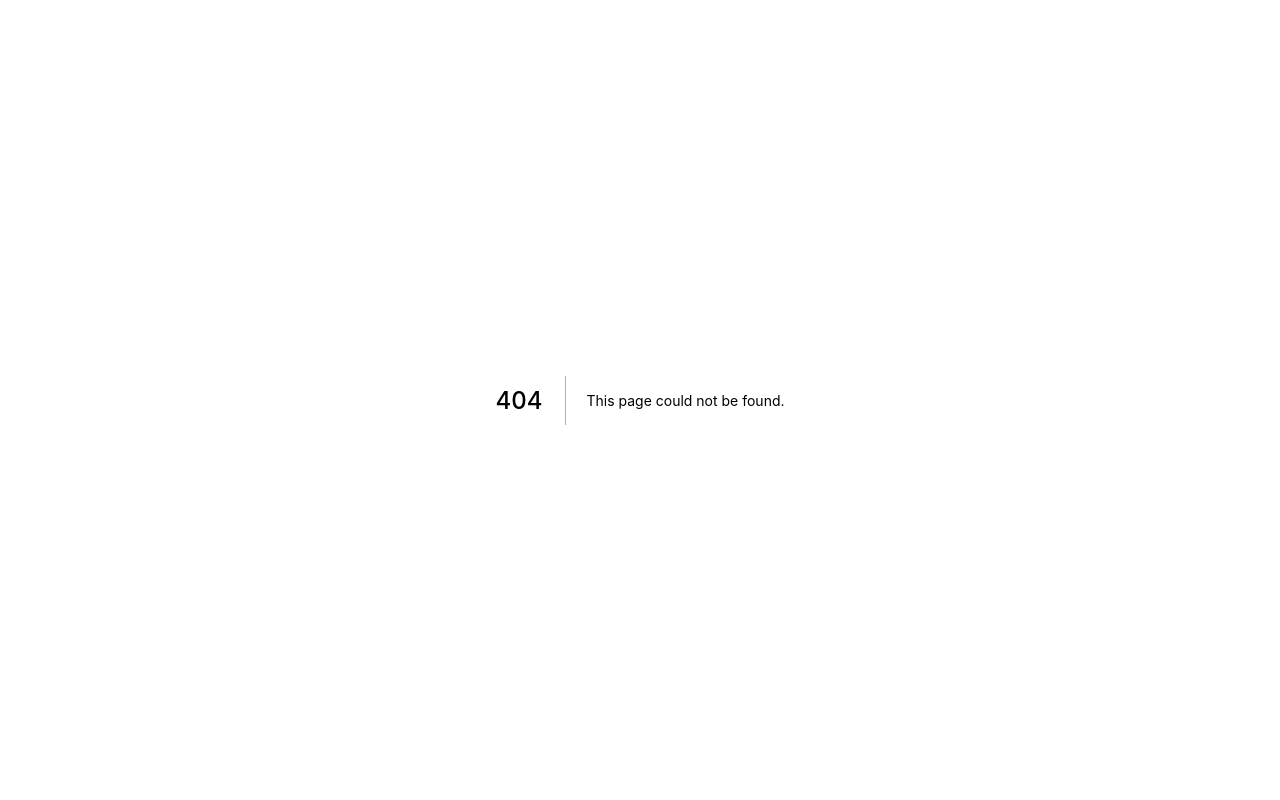
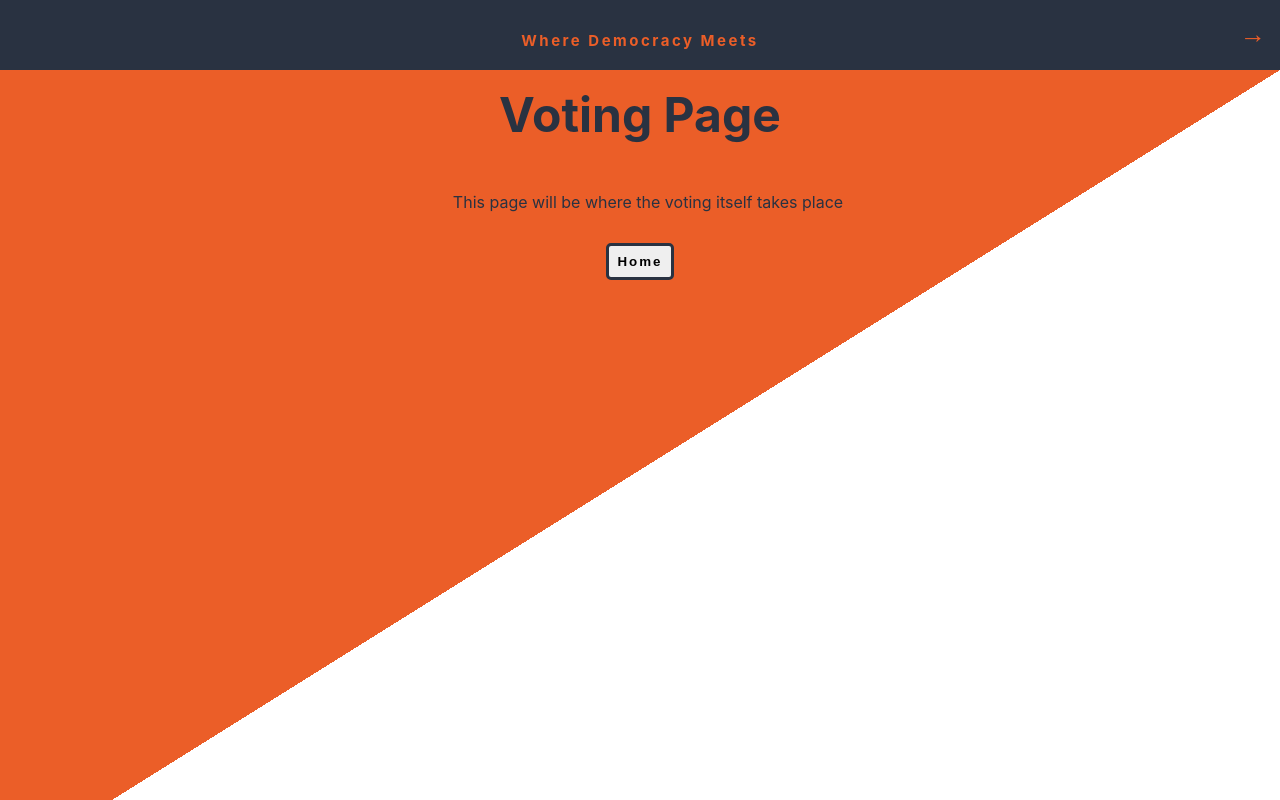
Before and after one commit to aaspinwall/collab, a Next.js app in the folder frontend/: page /room/voting-room in a window 1280 px wide. Before the commit this address had no page. Shown: the top 800 px of the page. Built offline with nearby package versions, Linux system fonts and the light colour scheme.

Commit message:
Pages / Routes Added

```diff
--- a/frontend/components/ui/navbar/index.js
+++ b/frontend/components/ui/navbar/index.js
@@ -29,7 +29,7 @@ const Navbar = () => {
 						<a>Start a Vote</a>
 					</Link>
 					{/* Temp href for the time being until pages are set up */}
-					<Link href="/temp/temp-landing">
+					<Link href="/landing">
 						<a>Temp Landing</a>
 					</Link>
 				</div>
--- /dev/null
+++ b/frontend/pages/room/voting-room.js
@@ -0,0 +1,58 @@
+import Link from "next/link";
+import styled from "styled-components";
+import Layout from "../../components/layout";
+
+export default function LandingPage() {
+  return (
+    <Layout title="Now Voting!">
+      <Container>
+        <Header>Voting Page</Header>
+        <Description>
+          This page will be where the voting itself takes place
+        </Description>
+		<Link href="/landing">
+          <Button>Home</Button>
+        </Link>
+      </Container>
+    </Layout>
+  );
+}
+
+const Container = styled.div`
+  /* background-color: #eb5e28; */
+  background: linear-gradient(to left top, #fff 50%, #eb5e28 50%);
+  height: 100vh;
+  display: flex;
+  align-items: center;
+  flex-direction: column;
+`;
+
+const Header = styled.h1`
+  color: #293241;
+  text-align: center;
+  margin-top: 0;
+  padding-top: 15px;
+  font-size: 3rem;
+`;
+
+const Description = styled.p`
+  color: #293241;
+  margin-left: 1rem;
+`;
+
+const Button = styled.button`
+  margin-top: 15px;
+  padding: 8px;
+  border-radius: 5px;
+  font-weight: bold;
+  letter-spacing: 2px;
+  border: 3px solid #293241;
+  cursor: pointer;
+
+  &:active {
+    background: #e5e5e5;
+    box-shadow: inset 0px 0px 5px #c1c1c1;
+    outline: none;
+    transform: scale(0.9);
+  }
+`;
```
Also changed, not shown: frontend/pages/landing.js (added, +57 -0 lines), frontend/pages/room/create-room.js (added, +59 -0 lines), frontend/pages/room/results.js (added, +58 -0 lines), frontend/pages/temp/temp-landing.js (deleted, +0 -28 lines).
